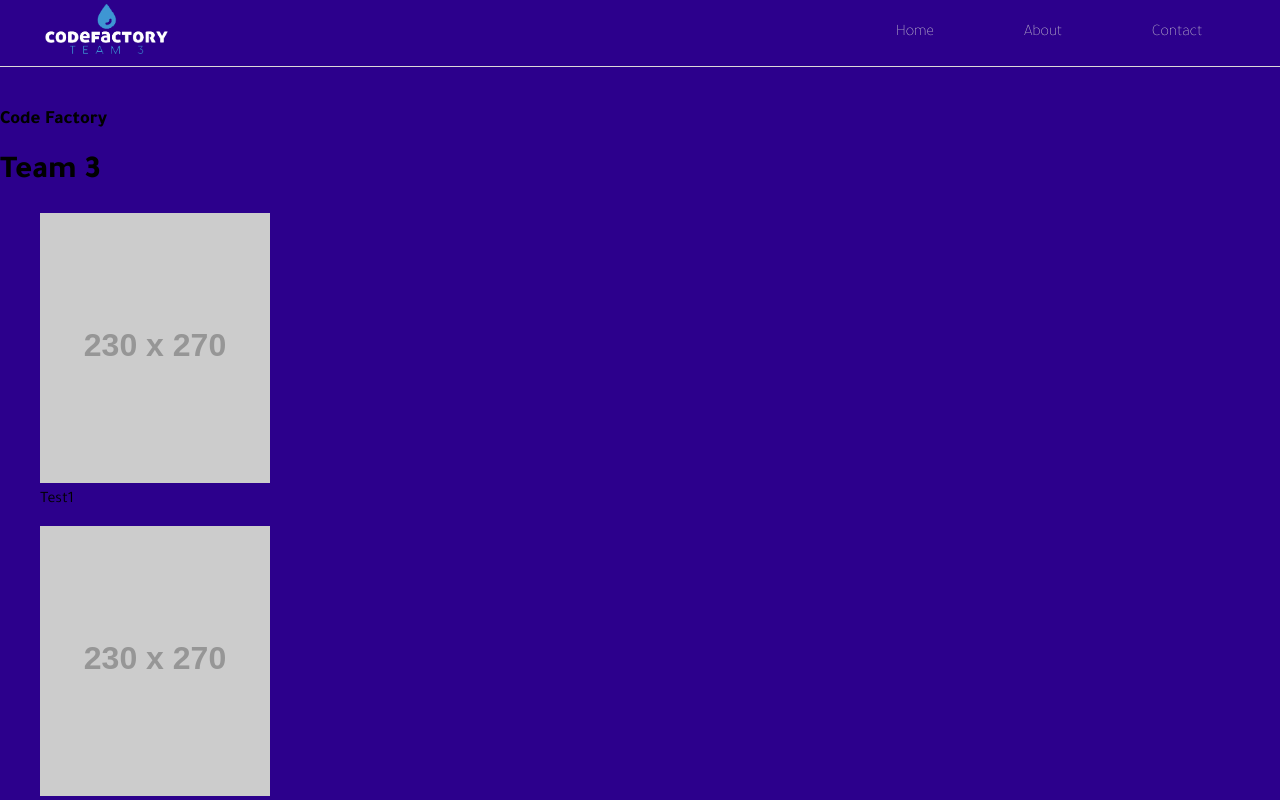
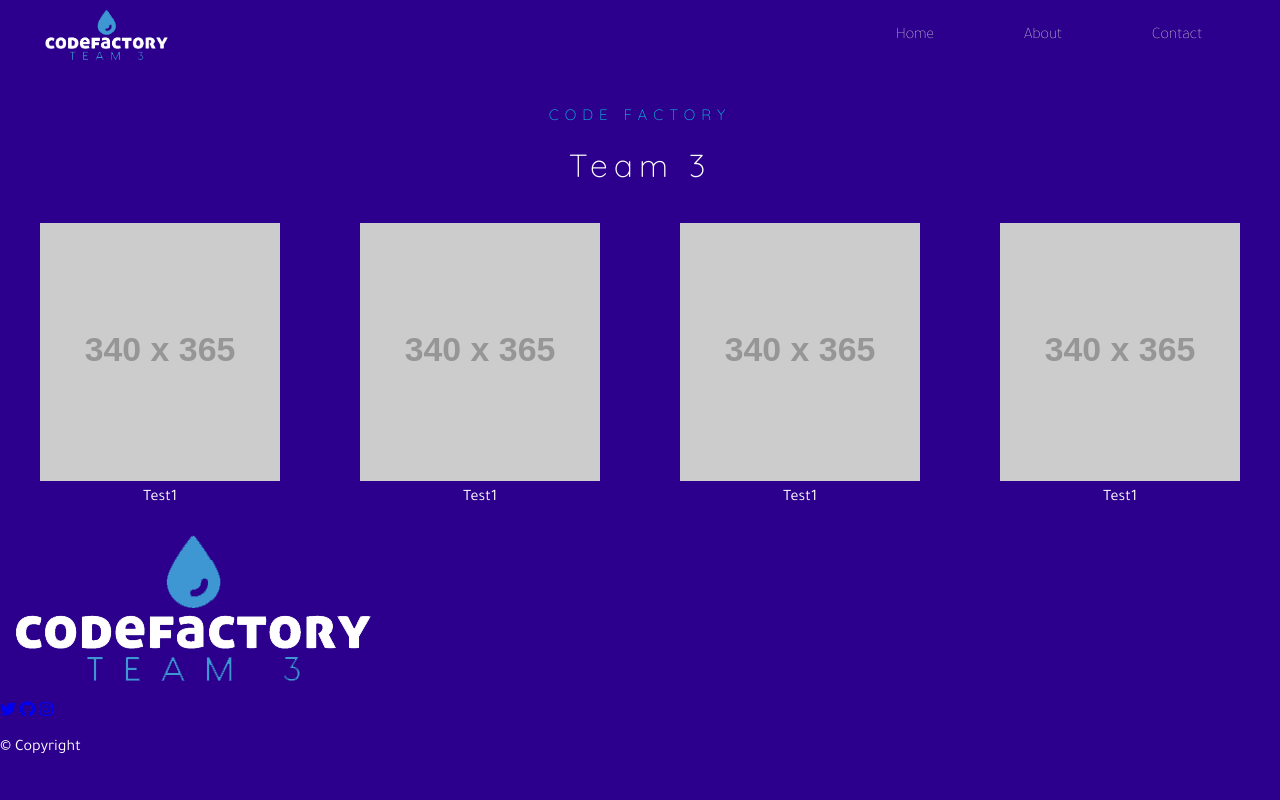
Before and after one commit to izzywest/fswd40-project01-group03, a plain HTML site: page index.html in a window 1280 px wide. Shown: the top 800 px of the page. Drawn offline with Linux system fonts and the light colour scheme; placeholder pictures from the web are drawn by us.

Commit message:
main grid layout almost created

```diff
--- /dev/null
+++ b/css/_card.scss
@@ -0,0 +1,16 @@
+main {
+    #container {
+        display: grid;
+        grid-template-columns: 25% 25% 25% 25%;
+
+        .card {
+            // background-color: white;
+            // border: 1px solid black;
+            width: 100%;
+            text-align: center;
+            img {
+                width: 100%;
+            }
+        }
+    }
+}
--- a/css/_navigation.scss
+++ b/css/_navigation.scss
@@ -6,7 +6,7 @@
 	position: fixed;
 	background-color: $primary-color;
 	width: 100%;
-	border-bottom: 1px solid #dbd9d9;
+	// border-bottom: 1px solid #dbd9d9;
 	;
 	.nav-tab-small {
 		a {
@@ -22,7 +22,7 @@
 	.nav-tab-big {
 		img {
 			width: 15%;
-			padding-left: 40px;
+			padding: 6px 0 0 40px;
 		}
 		}
 	}
--- a/css/base.scss
+++ b/css/base.scss
@@ -1,20 +1,34 @@
 // VARIABLES
 $primary-color: #2C008C;
 $secondary-color: #06BEE1;
-$font: 'Tajawal', sans-serif;
+$font-main: 'Tajawal', sans-serif;
+$font-secondary: 'Quicksand', sans-serif;
 
+// IMPORT
+@import "navigation";
+@import "card";
 
 body {
-    font-family: $font;
+    font-family: $font-main;
     background-color: $primary-color;
     margin: 0 auto;
 }
 
 .wrapper {
     padding-top: 90px;
+    color: white;
+    header {
+        text-align: center;
+        h1 {
+            font-family: $font-secondary;
+            font-weight: 100;
+            letter-spacing: 6px;
+        }
+        h3 {
+            @extend h1;
+            text-transform: uppercase;
+            font-size: 15px;
+            color: $secondary-color;
+        }
+    }
 }
-
-
-
-// IMPORT
-@import "navigation";
--- a/index.html
+++ b/index.html
@@ -4,6 +4,7 @@
     <meta charset="UTF-8">
     <meta name="viewport" content="width=device-width, initial-scale=1.0">
     <meta http-equiv="X-UA-Compatible" content="ie=edge">
+    <link href="https://fonts.googleapis.com/css?family=Quicksand:300,400" rel="stylesheet">
     <link href="https://fonts.googleapis.com/css?family=Tajawal:200,400,800" rel="stylesheet">
     <link rel="stylesheet" href="https://use.fontawesome.com/releases/v5.0.10/css/all.css" integrity="sha384-+d0P83n9kaQMCwj8F4RJB66tzIwOKmrdb46+porD/OvrJ+37WqIM7UoBtwHO6Nlg" crossorigin="anonymous">
     <link rel="stylesheet" href="css/base.css">
@@ -23,7 +24,7 @@
 
     <div class="wrapper">
     <header>
-        <h3>Code Factory</h3>
+        <h3>code factory</h3>
         <h1>Team 3</h1>
     </header>
 
@@ -31,25 +32,25 @@
             <div id="container">
                 <div class="card">
                     <figure>
-                        <img src="http://via.placeholder.com/230x270" alt="">
+                        <img src="http://via.placeholder.com/340x365" alt="">
                         <figcaption>Test1</figcaption>
                     </figure>
                 </div>
                 <div class="card">
                     <figure>
-                        <img src="http://via.placeholder.com/230x270" alt="">
+                        <img src="http://via.placeholder.com/340x365" alt="">
                         <figcaption>Test1</figcaption>
                     </figure>
                 </div>
                 <div class="card">
                     <figure>
-                        <img src="http://via.placeholder.com/230x270" alt="">
+                        <img src="http://via.placeholder.com/340x365" alt="">
                         <figcaption>Test1</figcaption>
                     </figure>
                 </div>
                 <div class="card">
                     <figure>
-                        <img src="http://via.placeholder.com/230x270" alt="">
+                        <img src="http://via.placeholder.com/340x365" alt="">
                         <figcaption>Test1</figcaption>
                     </figure>
                 </div>
```
Also changed, not shown: css/base.css, 1 other file.
